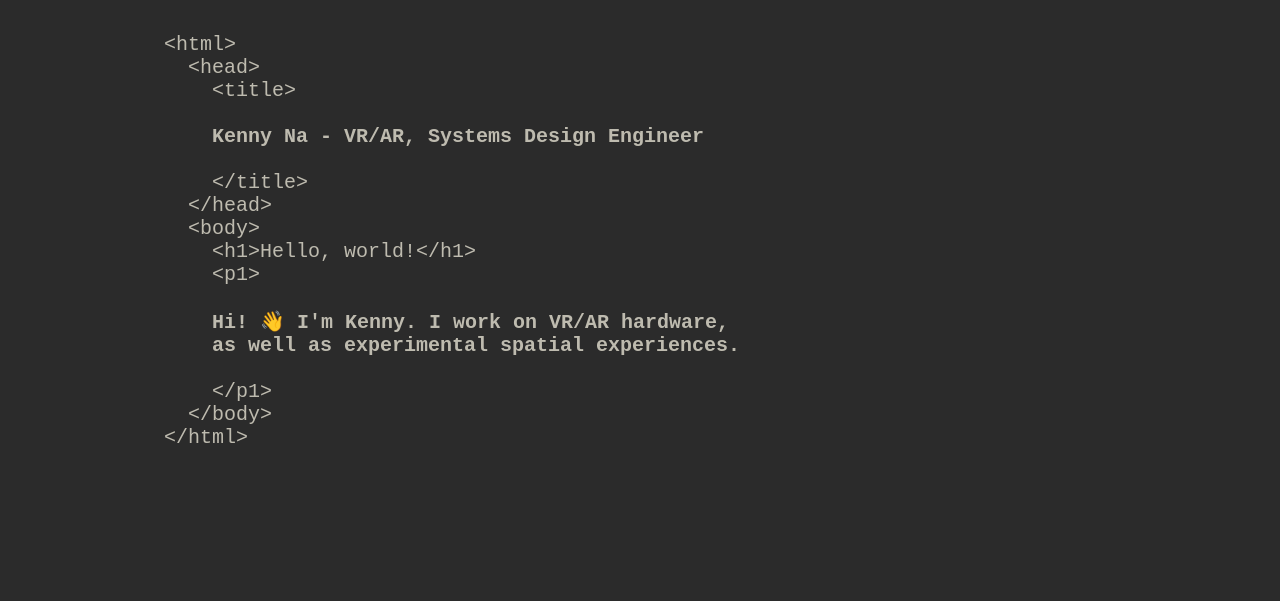
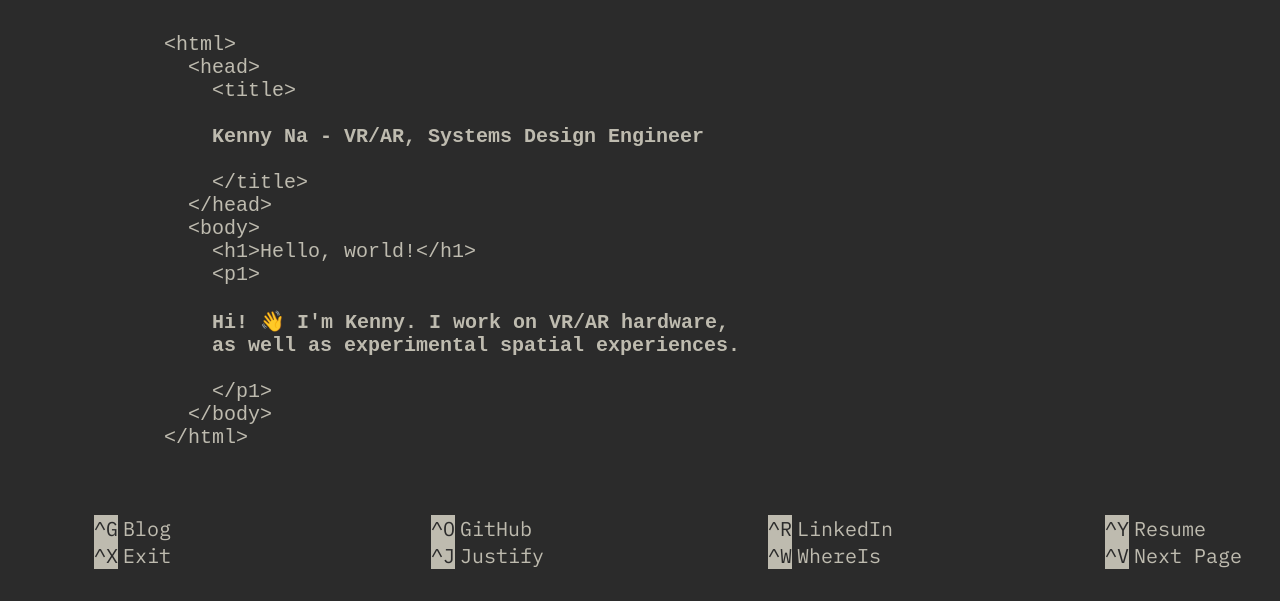
Before and after one commit to kennynahh/kennynahh.github.io, a plain HTML site: page index.html in a window 1280 px wide. Shown: the part 199-800 px from the top of the page. Drawn offline with Linux system fonts and the light colour scheme.

Commit message:
v1 of the site is finished.

```diff
--- a/index.html
+++ b/index.html
@@ -41,4 +41,16 @@
             &lt;/html&gt;
                 </code></pre>
   </p>
+  <footer>
+    <ul class="footer-links">
+      <li><a href="/blog/"><span class="icon">^G</span>Blog</a></li>
+      <li><a href="https://github.com/kennynahh"><span class="icon">^O</span>GitHub</a></li>
+      <li><a href="https://linkedin.com/in/kennyulna"><span class="icon">^R</span>LinkedIn</a></li>
+      <li><a href="/assets/Kenny-Resume.pdf"><span class="icon">^Y</span>Resume</a></li>
+      <li><span class="icon">^X</span>Exit</li>
+      <li><span class="icon">^J</span>Justify</li>
+      <li><span class="icon">^W</span>WhereIs</li>
+      <li><span class="icon">^V</span>Next Page</li>
+    </ul>
+  </footer>
 </body>
--- a/style.css
+++ b/style.css
@@ -26,17 +26,58 @@ nav {
     display: flex;
     justify-content: space-between;
     align-items: center;
-    font-size: 20px;
-    padding-left: 20px;
-    padding-right: 20px;
-    padding-bottom: 4px;
-    padding-top: 4px;
+    padding: 4px 20px;
     margin-top: 0px;
 }
 
+footer {
+    background-color: #2b2b2b;
+    display: flex;
+    justify-content: center;
+    align-items: center;
+    color: #bebbaf;
+    padding: 32px 8px;
+    position: fixed;
+    width: 100%;
+    bottom: 0;
+}
+
+.footer-links {
+    list-style: none;
+    padding: 0;
+    margin: 0;
+    display: grid;
+    grid-template-columns: repeat(4, 1fr);
+    grid-column-gap: 200px;
+}
+
+.footer-links li {
+    display: flex;
+    justify-content: flex-start;
+    width: 100%;
+}
+
+.footer-links a {
+    text-decoration: none;
+    color: #bebbaf;
+    font-size: 20px;
+    display: flex;
+    align-items: center;
+}
+
+.footer-links a:hover {
+    text-decoration: underline;
+}
+
+.icon {
+    display: block;
+    background-color: #bebbaf;
+    color: #2b2b2b;
+    font-size: 20px;
+    margin-right: 5px;
+}
+
 nav ul {
-    list-style: none;
-    padding-bottom: 0;
-    padding-top: 0;
+    padding: 0;
     margin: 0;
 }
```
Also changed, not shown: blog/index.html (added, +37 -0 lines), 1 other file. Lines whose indentation alone changed are shown as unchanged.
